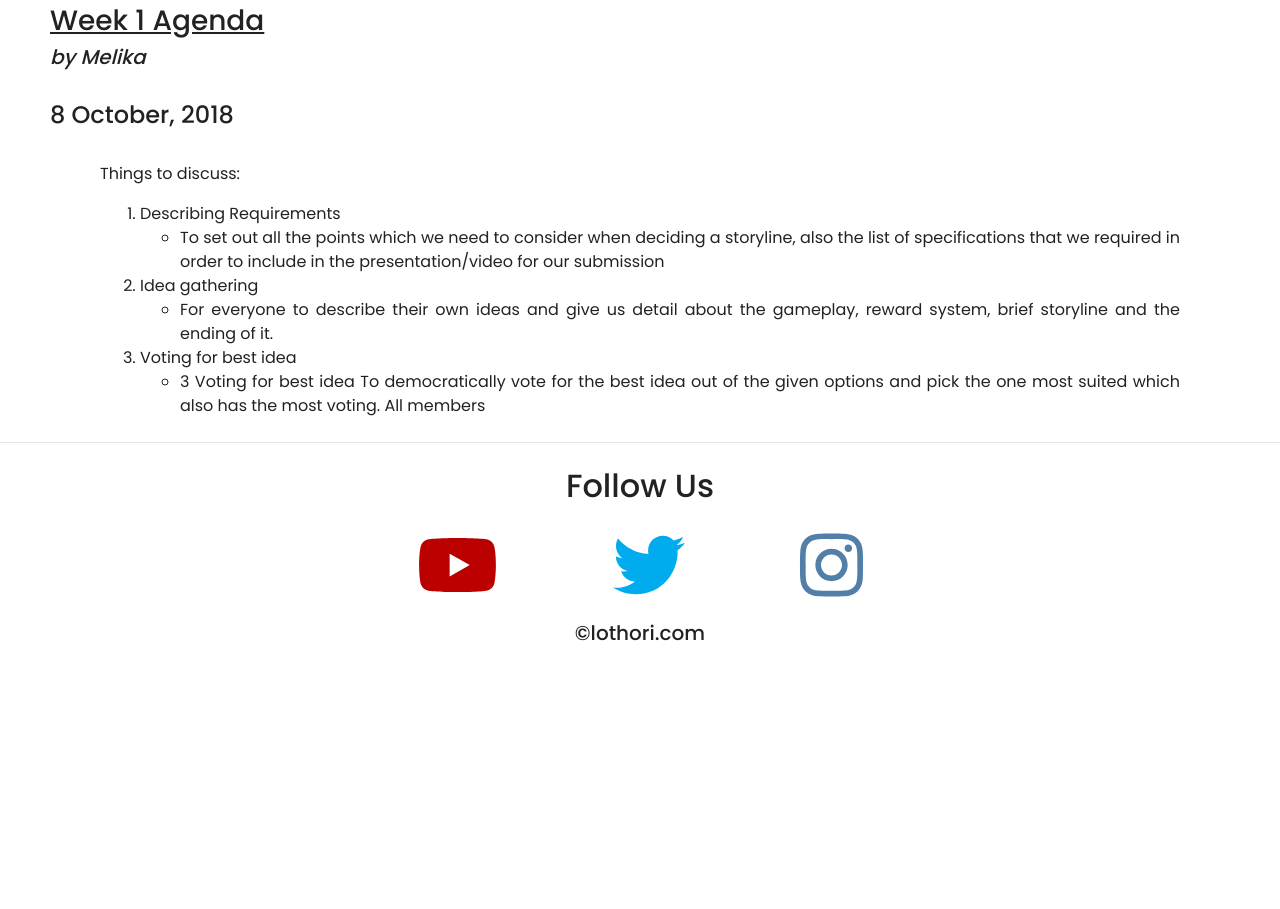
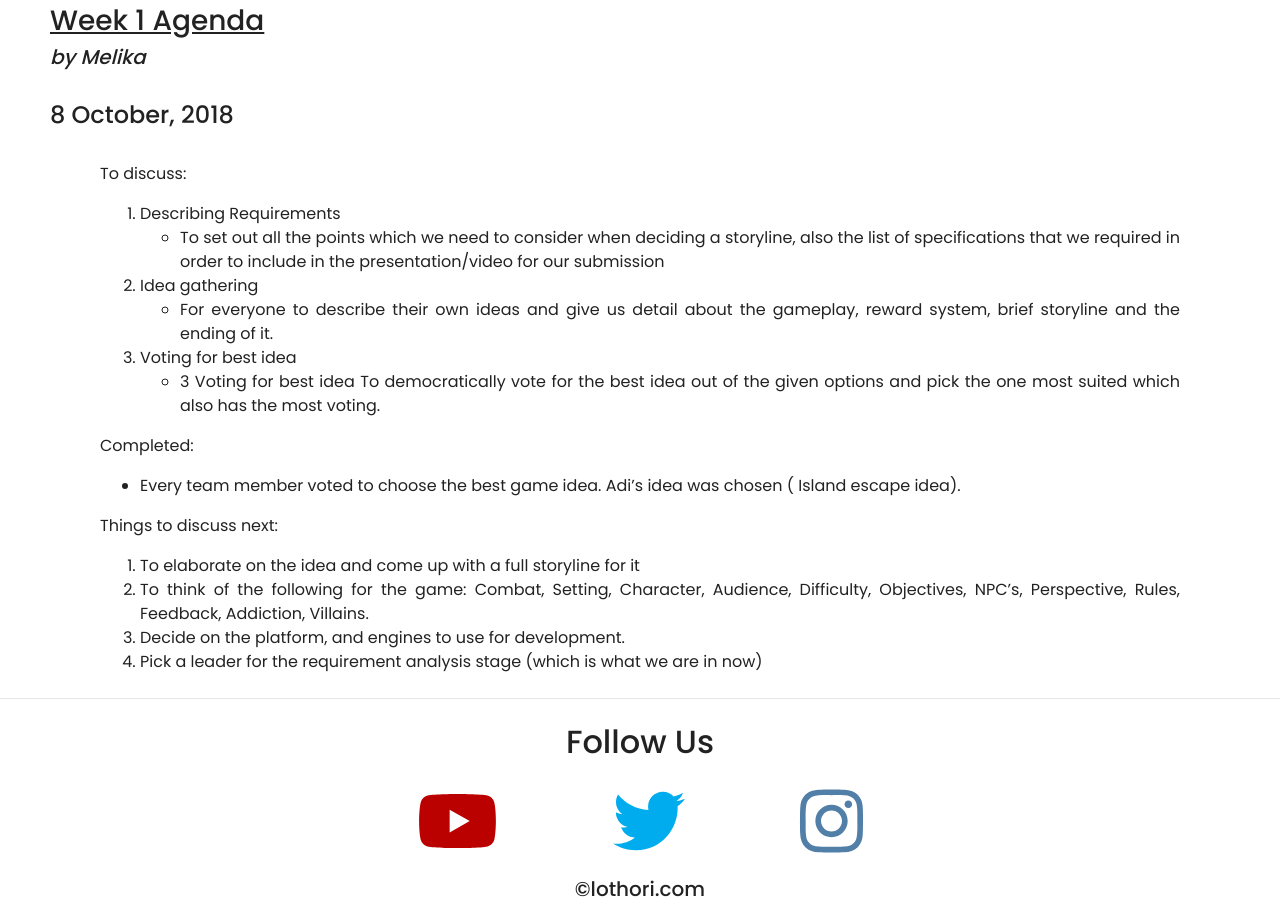
Before and after one commit to mohamedjasmin/lothoriold, a Jekyll site: the page built from _posts/2018-10-08-Meeting-Week-1.md, in a window 1280 px wide. Shown: the part 346-1255 px from the top of the page. Built offline with Jekyll 4.4.1, drawn with Linux system fonts in a browser that asks for light colours; nearby versions of some CDN libraries; before the commit the page ends 999 px from its top, so only the background shows below that.

Commit message:
updated content

```diff
--- a/_posts/2018-10-08-Meeting-Week-1.md
+++ b/_posts/2018-10-08-Meeting-Week-1.md
@@ -8,10 +8,22 @@ comments: true
 published: true
 ---
 
-Things to discuss:
+To discuss:
 1. Describing Requirements
   * To set out all the points which we need to consider when deciding a storyline, also the list of specifications that we required in order to include in the presentation/video for our submission
 2. Idea gathering
   * For everyone to describe their own ideas and give us detail about the gameplay, reward system, brief storyline and the ending of it.
 3. Voting for best idea
-  * 3	Voting for best idea	To democratically vote for the best idea out of the given options and pick the one most suited which also has the most voting. 	All members
+  * 3	Voting for best idea	To democratically vote for the best idea out of the given options and pick the one most suited which also has the most voting.
+
+
+Completed:
+
+* Every team member voted to choose the best game idea. Adi's idea was chosen ( Island escape idea).
+
+Things to discuss next:
+
+1. To elaborate on the idea and come up with a full storyline for it
+2. To think of the following for the game: Combat, Setting, Character, Audience, Difficulty, Objectives, NPC’s, Perspective, Rules, Feedback, Addiction, Villains.
+3. Decide on the platform, and engines to use for development.
+4. Pick a leader for the requirement analysis stage (which is what we are in now)
```
